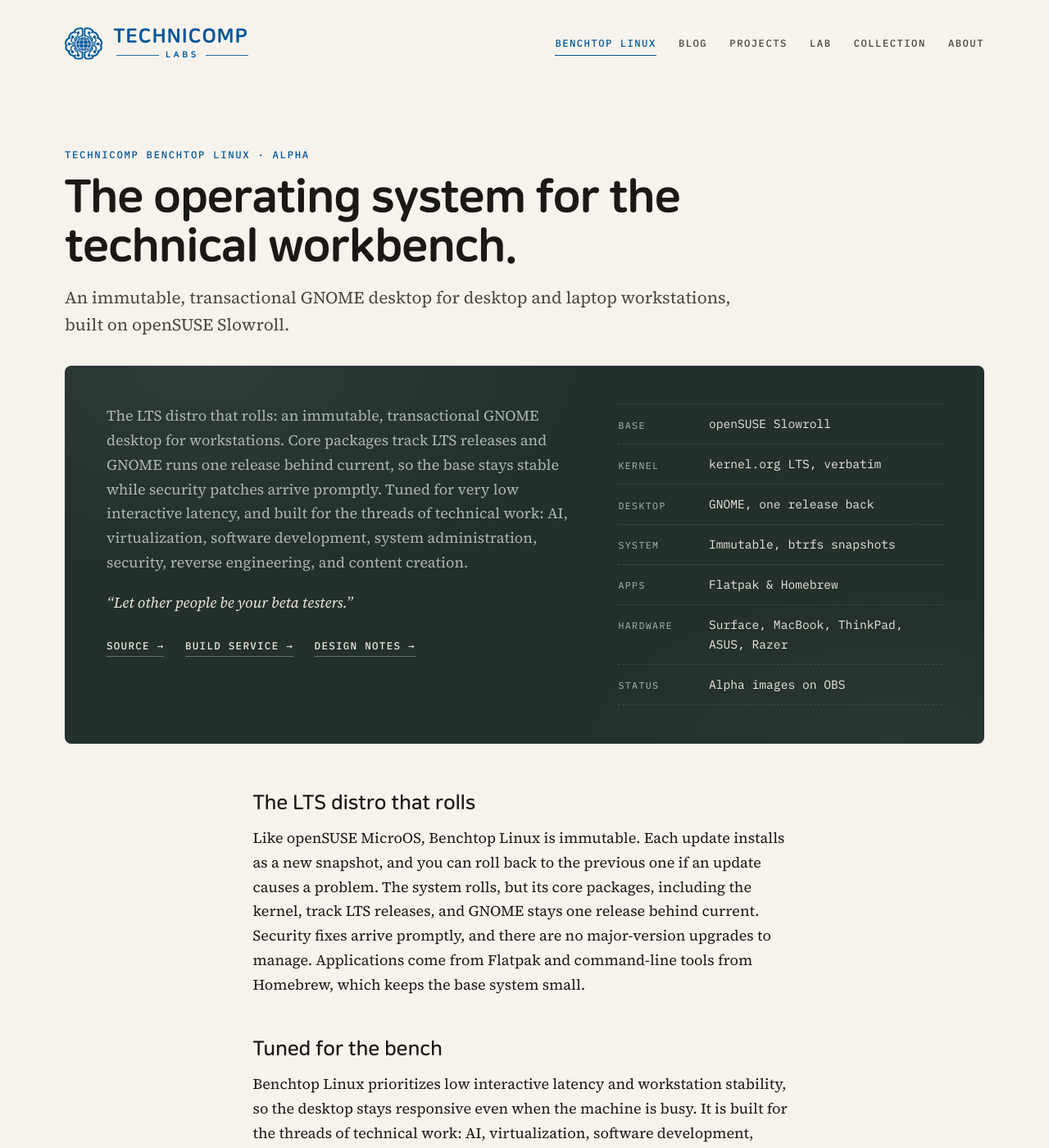
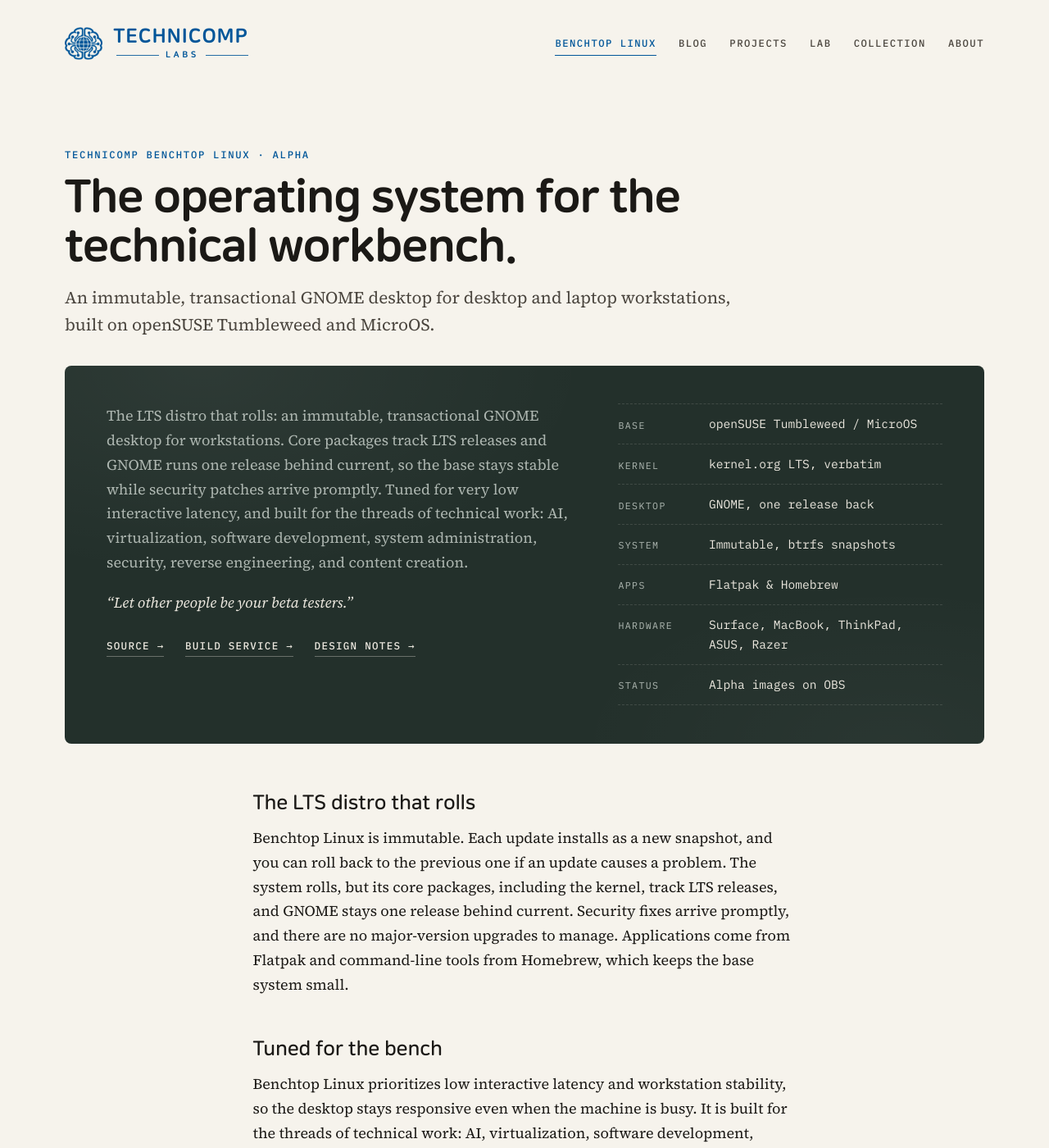
Before and after one commit to TechnicompLabs/technicomplabs.github.io, a Jekyll site: the page built from _pages/benchtop.md, in a window 1280 px wide and 1400 px high. Shown: the whole window at 82% size. Built offline with Jekyll 4.4.1, drawn with Linux system fonts in a browser that asks for light colours.

Commit message:
Base is openSUSE Tumbleweed / MicroOS

```diff
--- a/_includes/benchtop.html
+++ b/_includes/benchtop.html
@@ -11,7 +11,7 @@
     </p>
   </div>
   <dl class="board-specs">
-    <div><dt>Base</dt><dd>openSUSE Slowroll</dd></div>
+    <div><dt>Base</dt><dd>openSUSE Tumbleweed / MicroOS</dd></div>
     <div><dt>Kernel</dt><dd>kernel.org LTS, verbatim</dd></div>
     <div><dt>Desktop</dt><dd>GNOME, one release back</dd></div>
     <div><dt>System</dt><dd>Immutable, btrfs snapshots</dd></div>
--- a/_pages/benchtop.md
+++ b/_pages/benchtop.md
@@ -8,7 +8,7 @@ description: "Technicomp Benchtop Linux, the operating system for the technical
   <header class="page-header product-header">
     <p class="kicker">Technicomp Benchtop Linux &middot; Alpha</p>
     <h1>The operating system for the technical workbench.</h1>
-    <p class="lede">An immutable, transactional GNOME desktop for desktop and laptop workstations, built on openSUSE Slowroll.</p>
+    <p class="lede">An immutable, transactional GNOME desktop for desktop and laptop workstations, built on openSUSE Tumbleweed and MicroOS.</p>
   </header>
 
   {% include benchtop.html compact=true %}
@@ -18,7 +18,7 @@ description: "Technicomp Benchtop Linux, the operating system for the technical
 
 ## The LTS distro that rolls
 
-Like openSUSE MicroOS, Benchtop Linux is immutable. Each update installs as a new snapshot, and you can roll back to the previous one if an update causes a problem. The system rolls, but its core packages, including the kernel, track LTS releases, and GNOME stays one release behind current. Security fixes arrive promptly, and there are no major-version upgrades to manage. Applications come from Flatpak and command-line tools from Homebrew, which keeps the base system small.
+Benchtop Linux is immutable. Each update installs as a new snapshot, and you can roll back to the previous one if an update causes a problem. The system rolls, but its core packages, including the kernel, track LTS releases, and GNOME stays one release behind current. Security fixes arrive promptly, and there are no major-version upgrades to manage. Applications come from Flatpak and command-line tools from Homebrew, which keeps the base system small.
 
 ## Tuned for the bench
 
```
